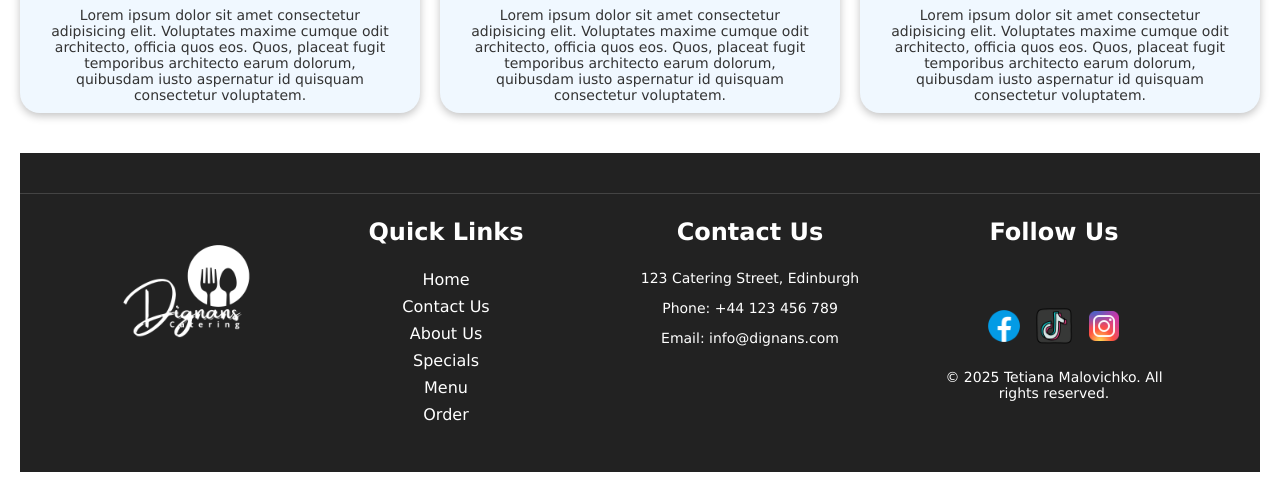
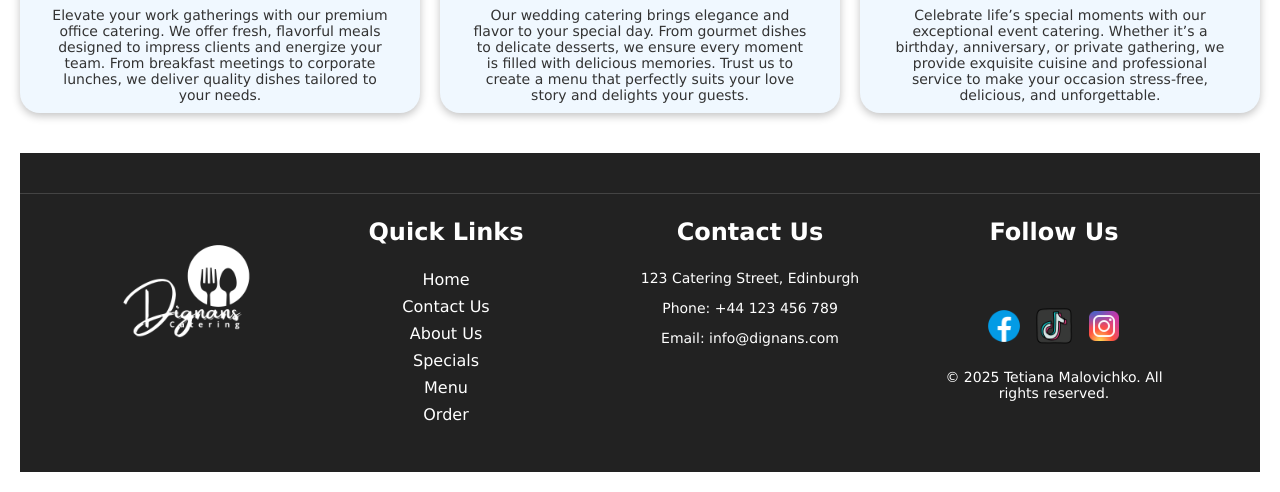
Before and after one commit to Teta190/Dignans-catering, a plain HTML site: page index.html in a window 1280 px wide. Shown: the part 1123-1615 px from the top of the page. Drawn offline with Linux system fonts and the light colour scheme.

Commit message:
try 30.02

```diff
--- a/index.html
+++ b/index.html
@@ -60,31 +60,30 @@
           <h2 class="choose-catering">Office Catering</h2>
           <img class="catering-pic" src="/img.dignans/happy-business-colleagues-serving-themselves.jpg">
           <p class="catering-sub-text">
-            Lorem ipsum dolor sit amet consectetur adipisicing elit.
-            Voluptates maxime cumque odit
-            architecto, officia quos eos. Quos, placeat fugit
-            temporibus architecto earum dolorum, quibusdam iusto aspernatur id quisquam
-            consectetur voluptatem.
+            Elevate your work gatherings with our premium office catering.
+            We offer fresh, flavorful meals designed to impress clients
+            and energize your team. From breakfast meetings to corporate
+            lunches, we deliver quality dishes tailored to your needs.
           </p>
         </div>
         <div class="coose-container">
           <h2 class="choose-catering">Wedding Catering</h2>
           <img class="catering-pic" src="/img.dignans/wedding-service.jpg">
           <p class="catering-sub-text">
-            Lorem ipsum dolor sit amet consectetur adipisicing elit.
-            Voluptates maxime cumque odit architecto, officia quos eos. Quos, placeat fugit
-            temporibus architecto earum dolorum, quibusdam iusto aspernatur id quisquam
-            consectetur voluptatem.
+            Our wedding catering brings elegance and flavor to your special day.
+            From gourmet dishes to delicate desserts, we ensure every moment is
+            filled with delicious memories. Trust us to create a menu that
+            perfectly suits your love story and delights your guests.
           </p>
         </div>
         <div class="coose-container">
           <h2 class="choose-catering">Events catering</h2>
           <img class="catering-pic" src="/img.dignans/serving-buffet.jpg">
           <p class="catering-sub-text">
-            Lorem ipsum dolor sit amet consectetur adipisicing elit.
-            Voluptates maxime cumque odit architecto, officia quos eos. Quos, placeat fugit
-            temporibus architecto earum dolorum, quibusdam iusto aspernatur id quisquam
-            consectetur voluptatem.
+            Celebrate life’s special moments with our exceptional event catering.
+            Whether it’s a birthday, anniversary, or private gathering,
+            we provide exquisite cuisine and professional service to
+            make your occasion stress-free, delicious, and unforgettable.
           </p>
         </div>
        </section>
```
